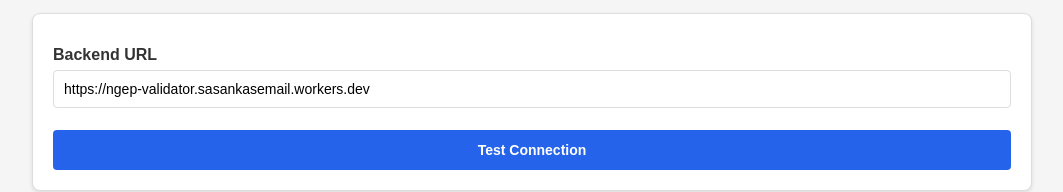
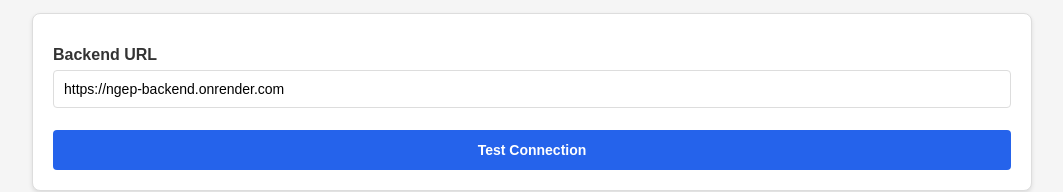
Before and after one commit to SSN235/Neuron-Gene-Expression-Prediction, a website: page my-ngep-validator/frontend/index.html in a window 1280 px wide. Shown: the part 129-321 px from the top of the page, without its empty margins (108-1171 px from the left). Drawn offline with Linux system fonts and the light colour scheme; no server answers.

Commit message:
Update backend URL in index.html

```diff
--- a/my-ngep-validator/frontend/index.html
+++ b/my-ngep-validator/frontend/index.html
@@ -145,7 +145,7 @@
 <!-- Connection -->
 <div class="panel">
   <label>Backend URL</label>
-  <input type="text" id="backendUrl" value="https://ngep-validator.sasankasemail.workers.dev">
+  <input type="text" id="backendUrl" value="https://ngep-backend.onrender.com">
   <button onclick="testConnection()">Test Connection</button>
   <div id="connectionStatus"></div>
 </div>
```
